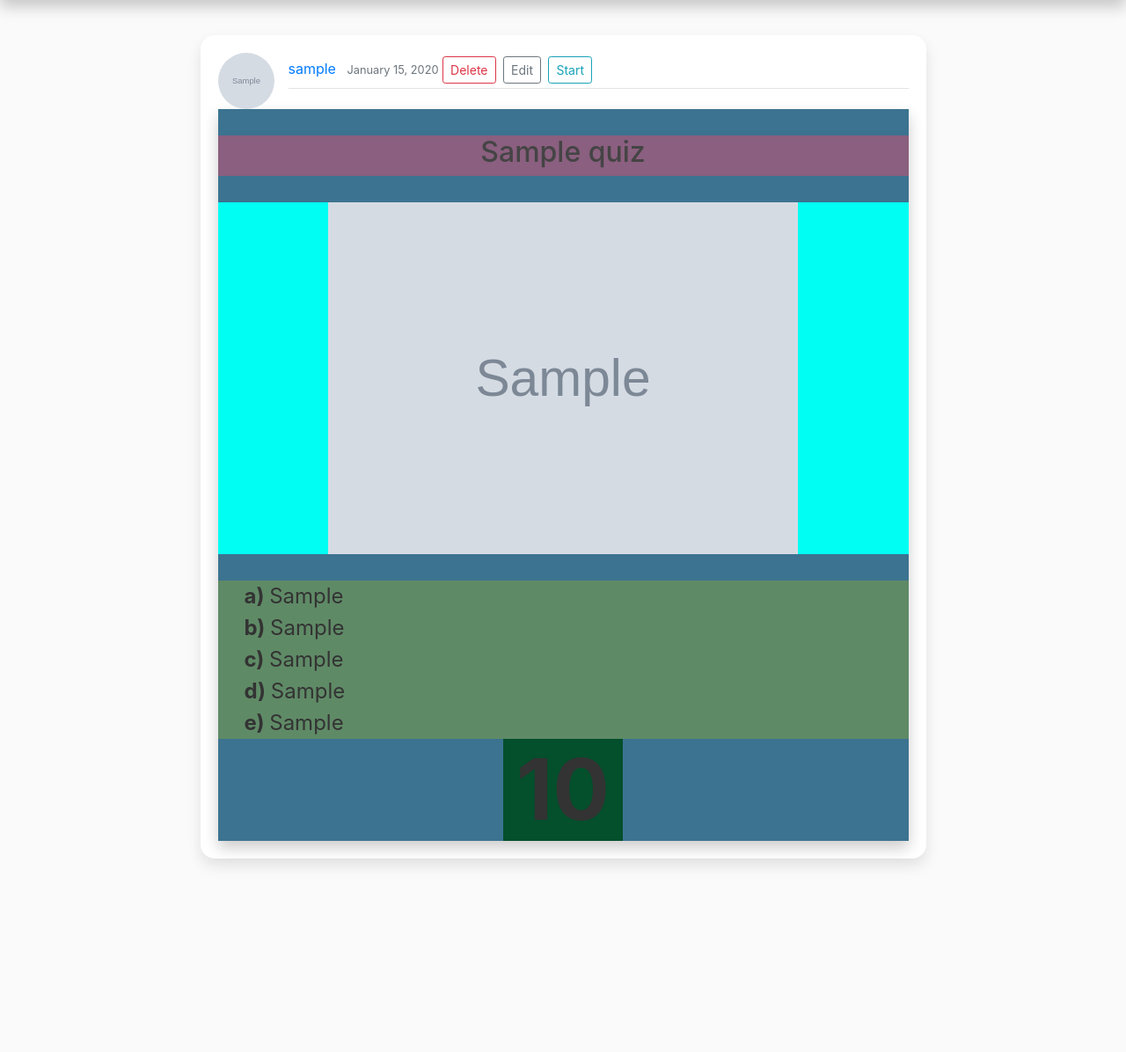
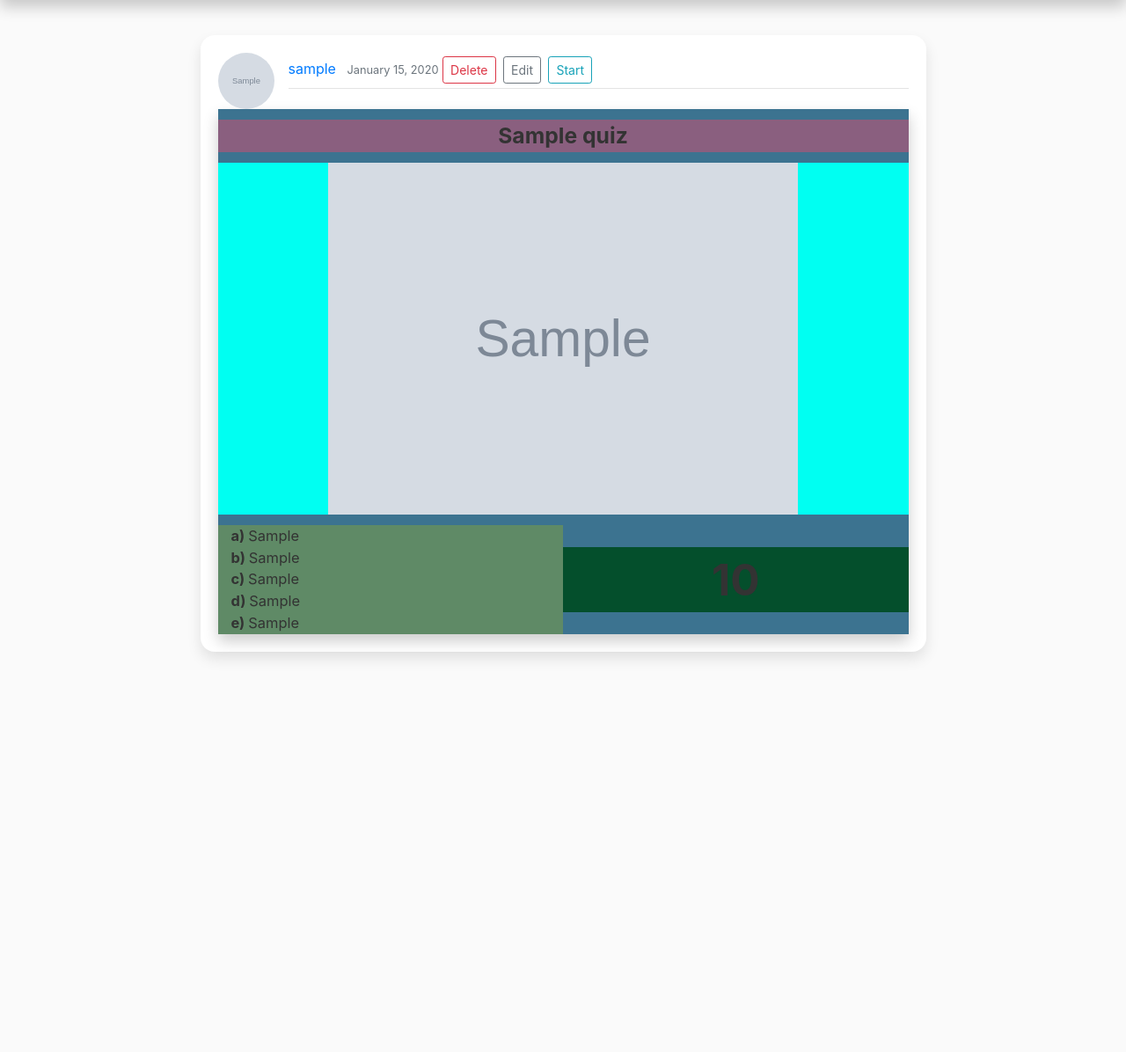
Before and after one commit to jcmProjects/quiz_dev, a Django app: page /quiz/1/ in a window 1280 px wide. Shown: the part 56-1252 px from the top of the page at 88% size. After the commit the page ends 807 px from the top, so only its background shows below. Run offline with Django 3.2, Linux system fonts and the light colour scheme; a user stored in the database is signed in; tables that the repository leaves empty hold one stand-in row (values such as "Sample post"); grey boxes marked "Sample" are stand-in pictures; some libraries are stand-ins or nearby versions.

Commit message:
added scalable font-size to quiz-detail

```diff
--- a/django_quiz/quiz/static/quiz/main.css
+++ b/django_quiz/quiz/static/quiz/main.css
@@ -113,26 +113,6 @@ body {
   .account-heading {
     font-size: 2.5rem;
   }
-
-  .quiz-detail-img {
-    width: 100%;
-    max-width: 800px;
-    height: 50vh;
-    object-fit: contain;
-  }
-
-  .quiz-show-img {
-    height: 50vh;
-    width: auto;
-
-  }
-
-  /* .quiz-show-img {
-    width: 100%;
-    max-width: 768px;
-    height: auto;
-    object-fit: contain;
-  } */
 
   .card-signin {
     border: 0;
@@ -323,18 +303,42 @@ body {
     }
   }
 
+  .question-text {
+    font-size: calc(1.5 * (8px + 6 * ((100vw - 320px) / 680)));
+  }
   .ans-text {
     font-size: 150%;
   }
+  .ans-text2 {
+    font-size: calc(8px + 6 * ((100vw - 320px) / 680));
+  }
+  .timer-text {
+    font-size: calc(3 * (8px + 6 * ((100vw - 320px) / 680)));
+  }
 
+  .quiz-detail-img {
+    width: 100%;
+    max-width: 800px;
+    height: 50vh;
+    object-fit: contain;
+  }
+  .quiz-show-img {
+    height: 50vh;
+    width: auto;
+    object-fit: contain;
+  }
+  /* .quiz-show-img {
+    width: 100%;
+    max-width: 768px;
+    height: auto;
+    object-fit: contain;
+  } */
   .quiz-body {
     height: 98vh;
   }
-
   .quiz-body2 {
     width: 100vw;
   }
-
   .quiz-footer {
     position: fixed;
     left: 0;
--- a/django_quiz/quiz/templates/quiz/quiz_detail.html
+++ b/django_quiz/quiz/templates/quiz/quiz_detail.html
@@ -29,36 +29,32 @@
                             <div class="row justify-content-center bg-steel">  <!-- quiz-body  -->
                                 <!-- Question -->
                                 <div class="container">
-                                    <div class="row justify-content-center bg-pink" style="margin-top: 3.75vh;">
-                                        <h2 class="article-title">{{ object.question }}</h2>
+                                    <div class="row justify-content-center bg-pink" style="margin-top: 1.5vh;">
+                                        <div class="col text-center font-weight-bold question-text">{{ object.question }}</div>
                                     </div>
                                 </div>
                                 <!-- Image -->
                                 {% if quiz.image != "no_image.jpg" %}
                                     <div class="container">
-                                        <div class="row justify-content-center quiz-show-img bg-cyan" style="margin-top: 3.75vh;">
+                                        <div class="row justify-content-center quiz-show-img bg-cyan" style="margin-top: 1.5vh;">
                                             <img class="quiz-show-img" src="{{ object.image.url }}">
                                         </div>
                                     </div>
                                 {% endif %}
                                 <!-- Answers / Timer -->
                                 <div class="container">
-                                    <div class="row justify-content-start align-items-center" style="margin-top: 3.75vh;">
+                                    <div class="row justify-content-start align-items-center" style="margin-top: 1.5vh;">
                                         <!-- Answers -->
-                                        <div class="col-sm bg-green">
-                                            <div class="col ans-text text-left"><b>a)    </b>{{ object.ansA }}</div>
-                                            <div class="col ans-text text-left"><b>b)    </b>{{ object.ansB }}</div>
-                                            <div class="col ans-text text-left"><b>c)    </b>{{ object.ansC }}</div>
-                                            <div class="col ans-text text-left"><b>d)    </b>{{ object.ansD }}</div>
-                                            <div class="col ans-text text-left"><b>e)    </b>{{ object.ansE }}</div>
+                                        <div class="col bg-green">
+                                            <div class="text-left ans-text2"><b>a)    </b>{{ object.ansA }}</div>
+                                            <div class="text-left ans-text2"><b>b)    </b>{{ object.ansB }}</div>
+                                            <div class="text-left ans-text2"><b>c)    </b>{{ object.ansC }}</div>
+                                            <div class="text-left ans-text2"><b>d)    </b>{{ object.ansD }}</div>
+                                            <div class="text-left ans-text2"><b>e)    </b>{{ object.ansE }}</div>
                                         </div>
-                                    </div>
-                                </div>
-                                <div class="container">
-                                    <div class="row justify-content-center align-items-center">
                                         <!-- Timer -->
-                                        <div class="row justify-content-end bg-dark-green">
-                                            <div class="col text-center font-weight-bold display-1"><span id="time">{{ object.duration }}</span></div>
+                                        <div class="col bg-dark-green">
+                                            <div class="text-center font-weight-bold timer-text">{{ object.duration }}</span></div>
                                         </div>
                                     </div>
                                 </div>
```
Also changed, not shown: django_quiz/media/quiz_img/4k_1_01ApcQo.jpg (added).
